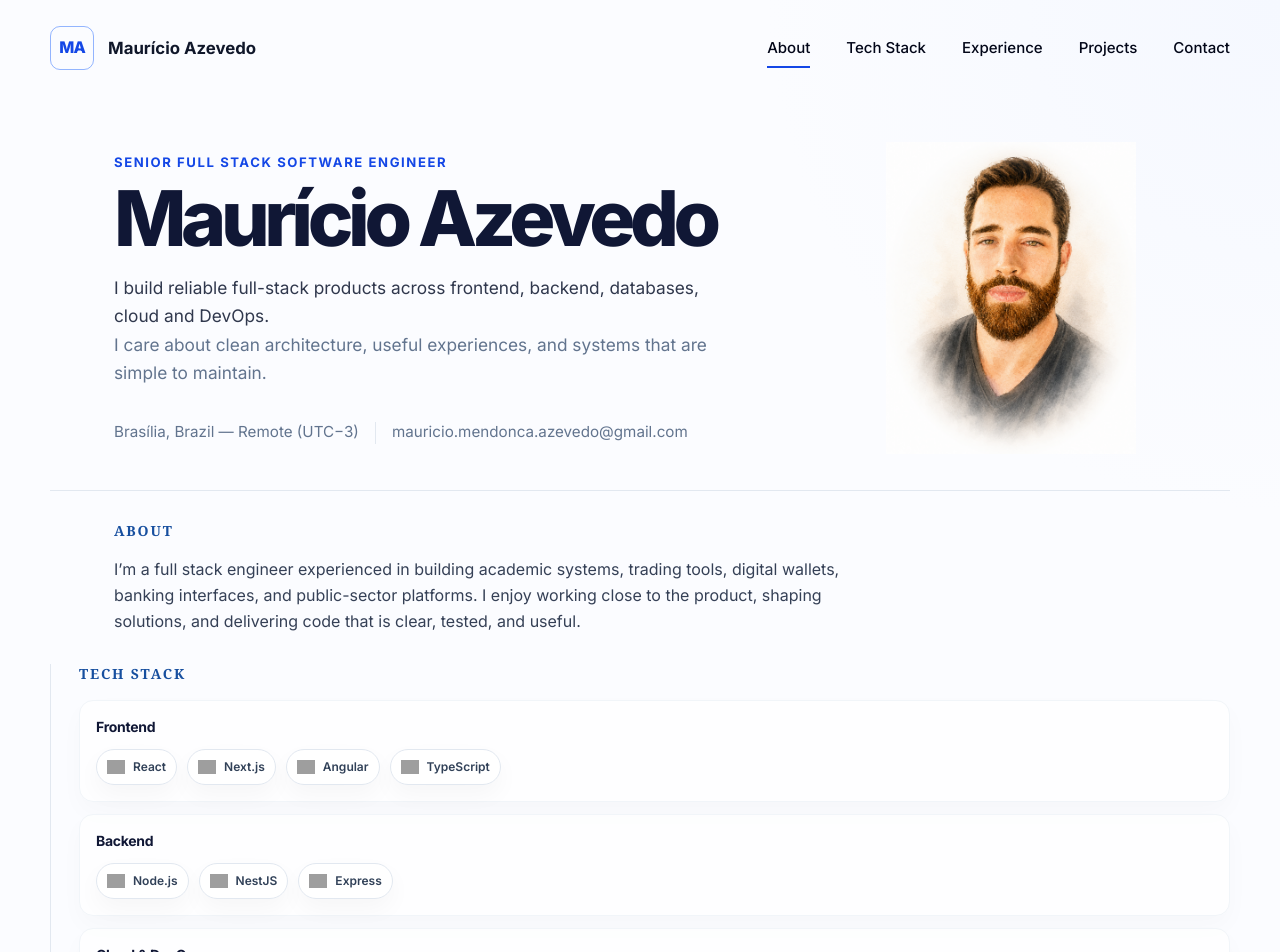
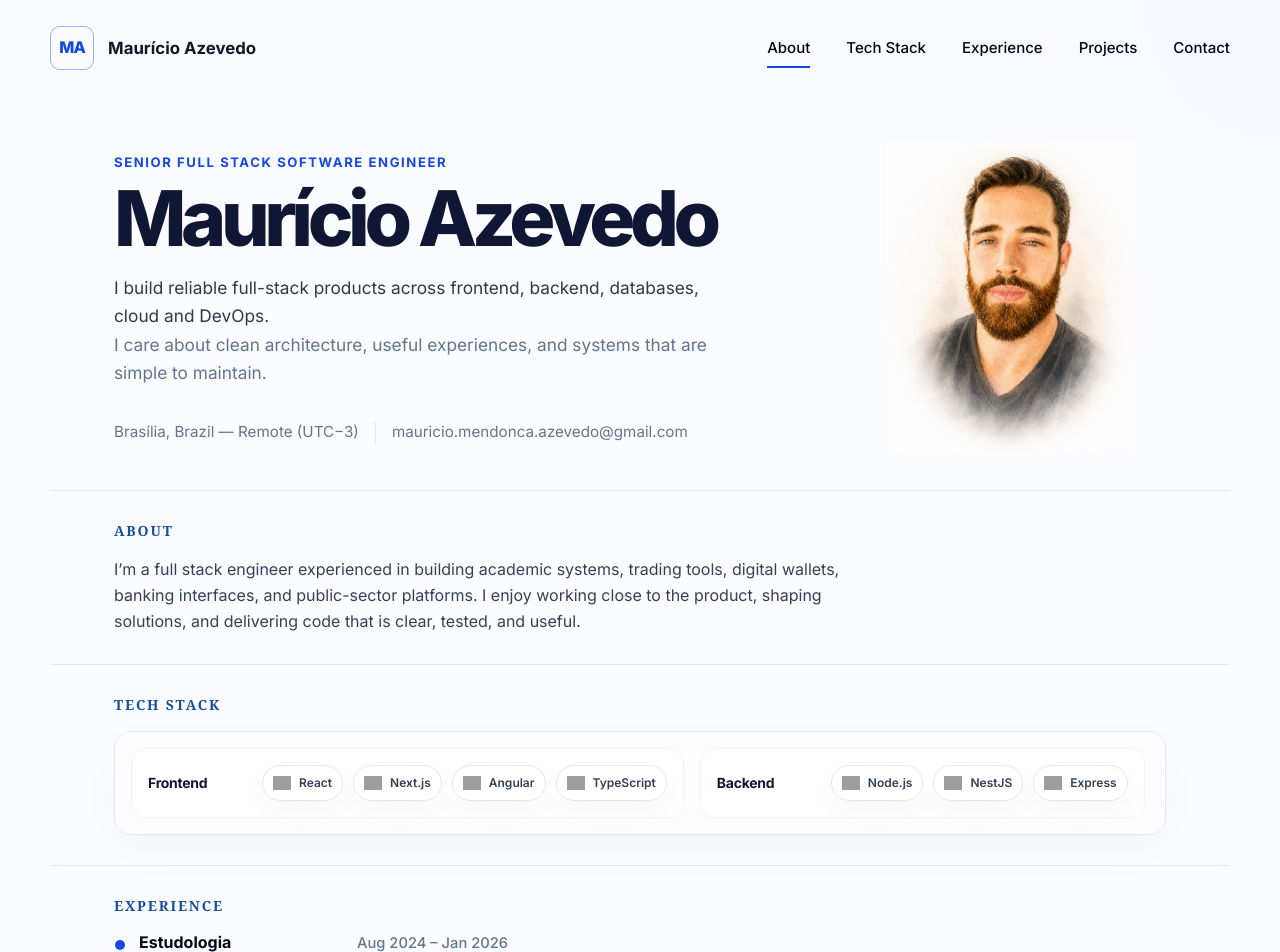
Before and after one commit to mauricio-azevedo/portfolio, a React (Vite) app: page / in a window 1280 px wide. Shown: the top 952 px of the page. Built offline with nearby package versions, Linux system fonts and the light colour scheme; grey boxes are pictures that could not be loaded.

Commit message:
Render tech stack as a single horizontal row

```diff
--- a/src/components/TechStack.tsx
+++ b/src/components/TechStack.tsx
@@ -30,7 +30,7 @@ export function TechStack() {
   return (
     <section
       id="tech-stack"
-      className="min-w-0 border-l border-slate-200 pl-7 max-[980px]:border-l-0 max-[980px]:border-t max-[980px]:pl-0 max-[980px]:pt-7"
+      className="border-t border-slate-200 px-16 py-[30px] max-[980px]:px-0 max-[980px]:py-7"
       aria-labelledby="tech-stack-title"
     >
       <SectionLabel>Tech Stack</SectionLabel>
@@ -38,21 +38,22 @@ export function TechStack() {
         Tech stack
       </h2>
 
-      <div className="mt-4 grid gap-3">
+      <div className="mt-4 overflow-x-auto rounded-[18px] border border-slate-200 bg-white/60 p-4 shadow-[0_16px_40px_rgba(16,23,42,0.035)] [-webkit-overflow-scrolling:touch] [scrollbar-width:thin]">
+        <div className="flex min-w-max items-stretch gap-4">
           {techStack.map((group) => (
             <article
               key={group.id}
-            className="rounded-[14px] border border-slate-100 bg-white/70 p-4 shadow-[0_10px_24px_rgba(16,23,42,0.025)]"
+              className="flex min-w-[300px] flex-none items-center gap-4 rounded-[14px] border border-slate-100 bg-white/70 p-4"
               aria-labelledby={`${group.id}-tech-title`}
             >
               <h3
                 id={`${group.id}-tech-title`}
-              className="m-0 text-sm font-bold tracking-[-0.02em] text-[#101735]"
+                className="m-0 min-w-[98px] text-sm font-bold tracking-[-0.02em] text-[#101735]"
               >
                 {group.category}
               </h3>
               <ul
-              className="mt-3 flex flex-wrap gap-2.5"
+                className="flex flex-nowrap gap-2.5"
                 aria-label={`${group.category} technologies`}
               >
                 {group.items.map((technology) => (
@@ -62,6 +63,7 @@ export function TechStack() {
             </article>
           ))}
         </div>
+      </div>
     </section>
   );
 }
```
Lines whose indentation alone changed are shown as unchanged.
